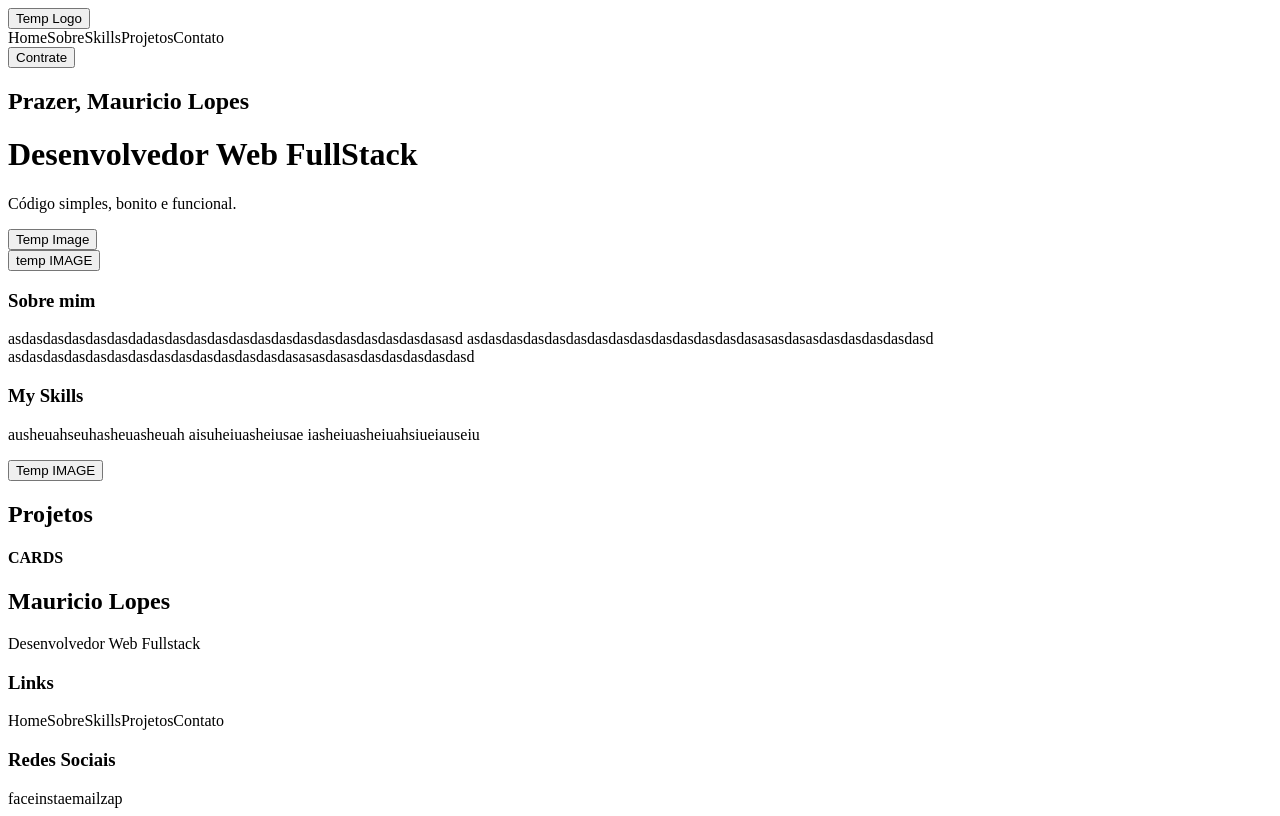
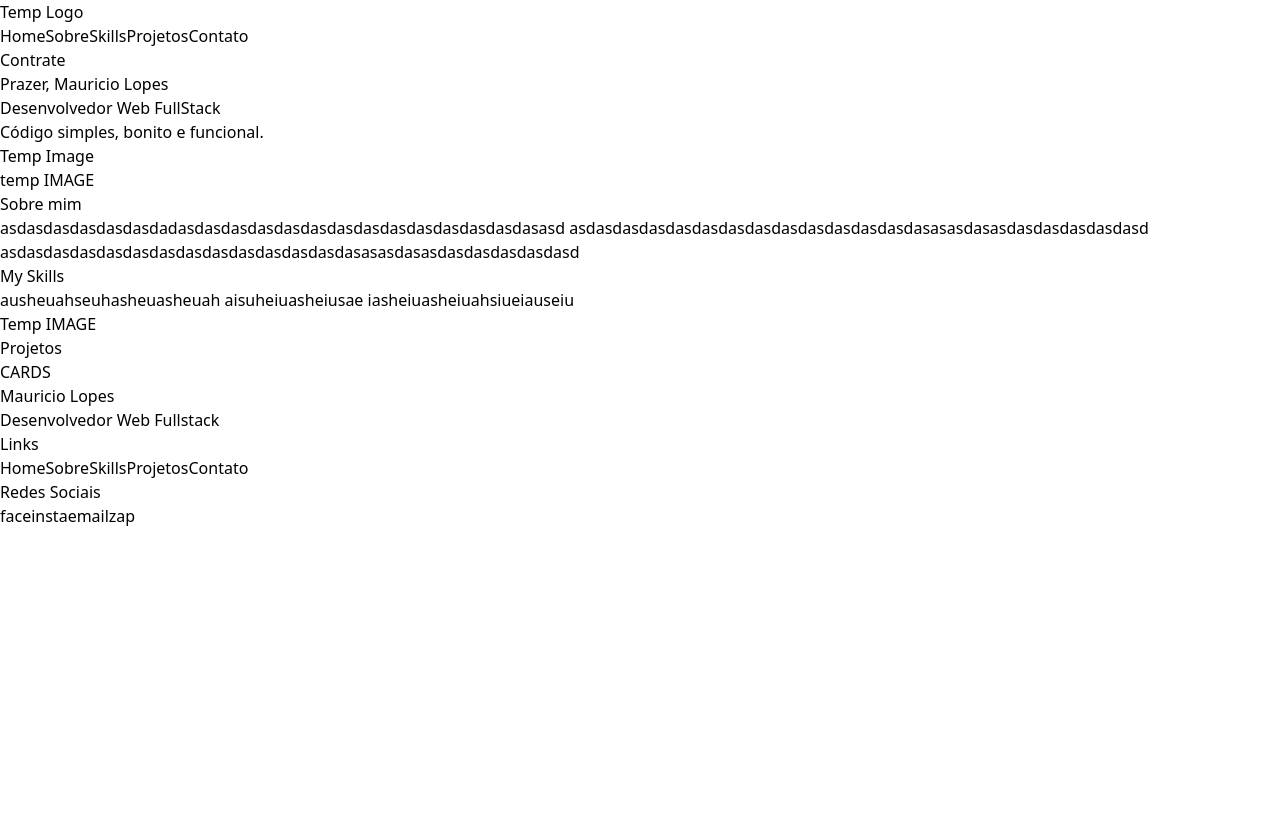
Before and after one commit to mlopeesz/mlopeesz-portfolio, a React (Vite) app: page / in a window 1280 px wide. Built offline with nearby package versions, Linux system fonts and the light colour scheme.

Commit message:
build: instalação do tailwindcss

```diff
--- /dev/null
+++ b/main.css
@@ -0,0 +1,3 @@
+@tailwind base;
+@tailwind components;
+@tailwind utilities;
--- a/package.json
+++ b/package.json
@@ -15,12 +15,15 @@
     "@types/react": "^18.0.0",
     "@types/react-dom": "^18.0.0",
     "@vitejs/plugin-react": "^1.3.0",
+    "autoprefixer": "^10.4.7",
     "eslint": "^8.14.0",
     "eslint-config-standard": "^17.0.0",
     "eslint-plugin-import": "^2.26.0",
     "eslint-plugin-n": "^15.2.0",
     "eslint-plugin-promise": "^6.0.0",
     "eslint-plugin-react": "^7.29.4",
+    "postcss": "^8.4.13",
+    "tailwindcss": "^3.0.24",
     "vite": "^2.9.7"
   }
 }
--- /dev/null
+++ b/postcss.config.js
@@ -0,0 +1,6 @@
+module.exports = {
+  plugins: {
+    tailwindcss: {},
+    autoprefixer: {},
+  }
+}
--- a/src/main.jsx
+++ b/src/main.jsx
@@ -1,6 +1,7 @@
 import React from 'react'
 import ReactDOM from 'react-dom/client'
 import App from './App'
+import '../main.css'
 
 ReactDOM.createRoot(document.getElementById('root')).render(
   <React.StrictMode>
--- /dev/null
+++ b/tailwind.config.js
@@ -0,0 +1,7 @@
+module.exports = {
+  content: ["./src/**/*.{html,js,jsx}"],
+  theme: {
+    extend: {},
+  },
+  plugins: [],
+}
```
Also changed, not shown: 1 other file (tests, documents, lock files or other folders).
